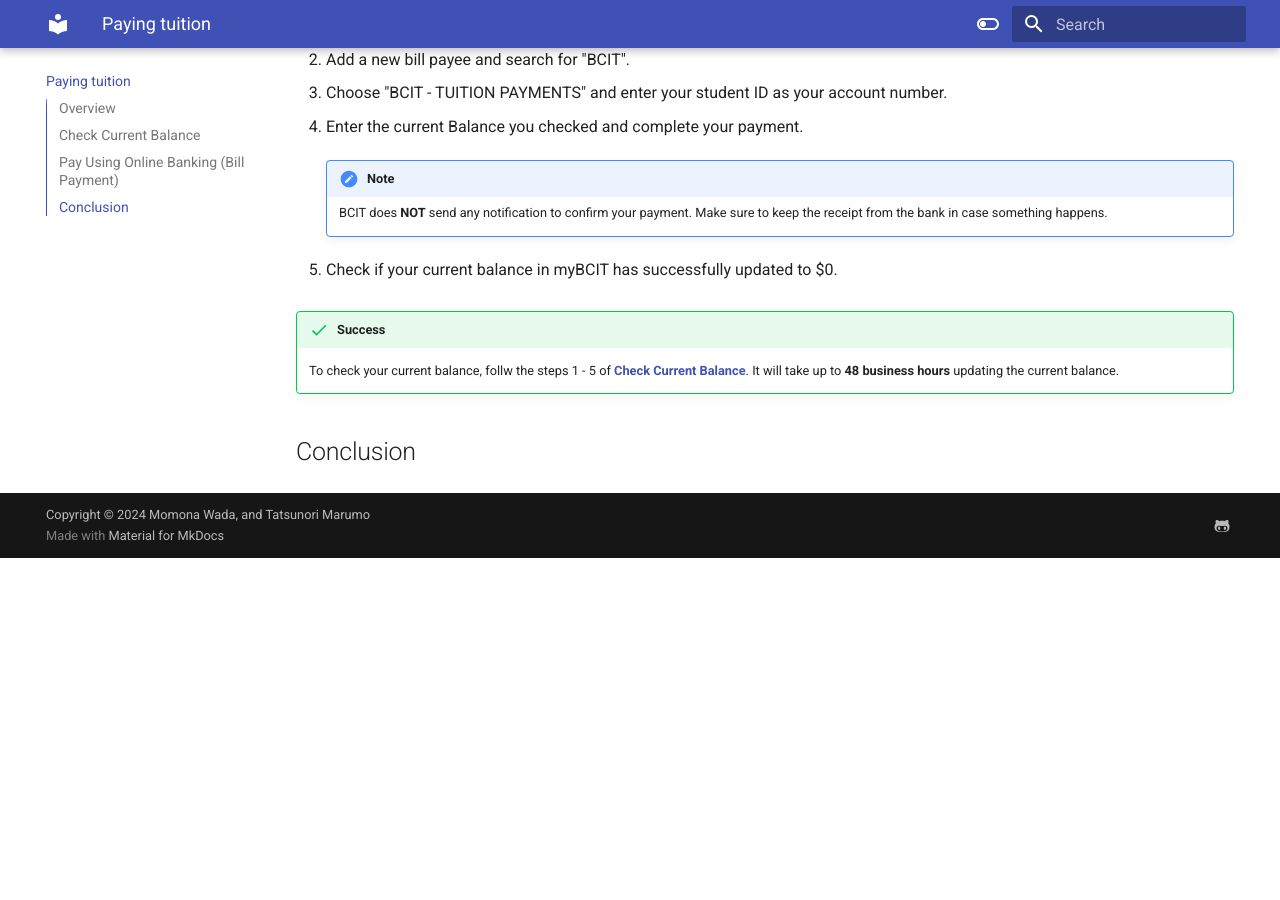
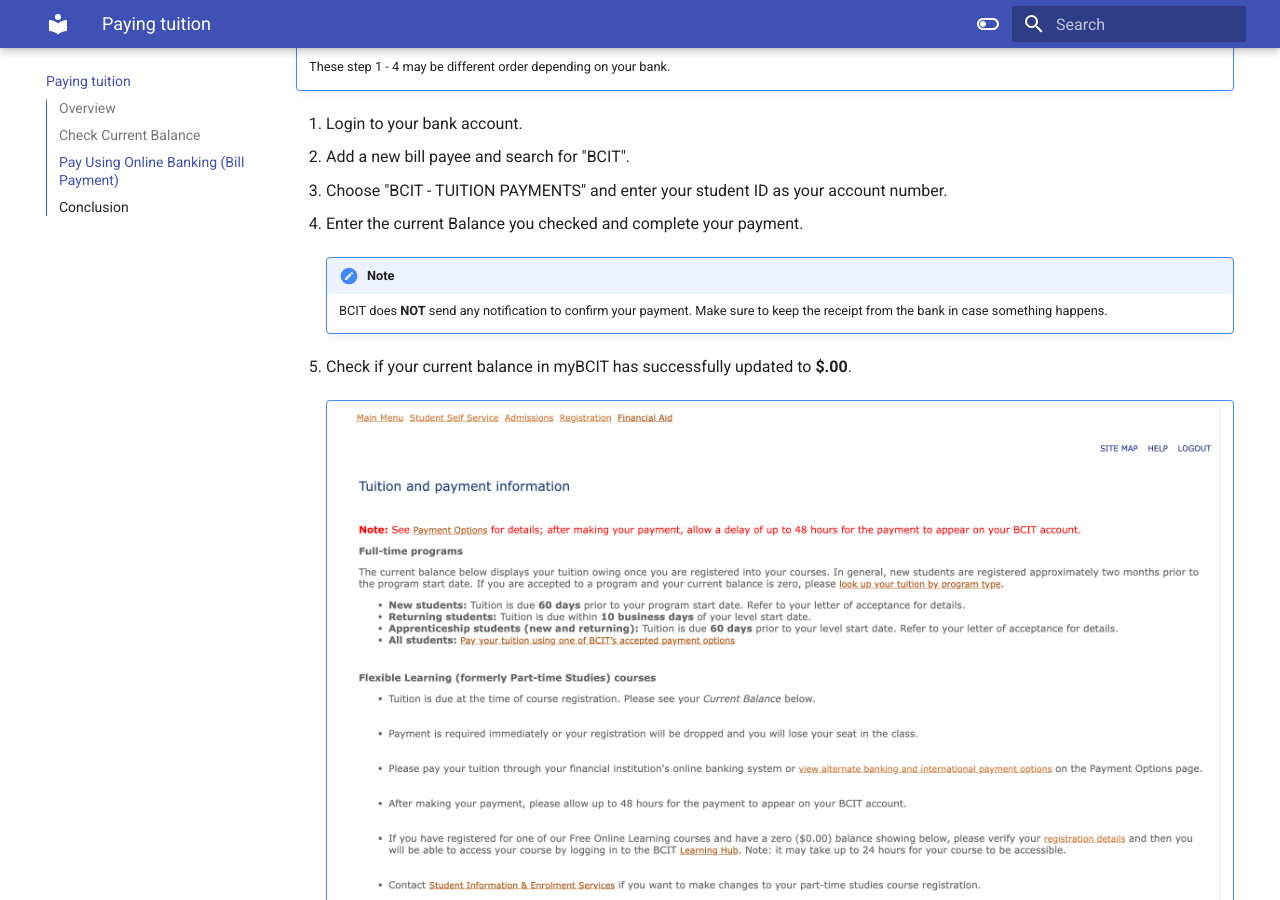
Before and after one commit to TatsunoriMarumo/myBCIT-Guide, an MkDocs documentation site: the page built from docs/paying-tuition.md, in a window 1280 px wide and 900 px high, scrolled down 4061 px. Built offline with MkDocs 1.6.1 and Material for MkDocs 9.7.7, drawn with Linux system fonts in a browser that asks for light colours; nearby versions of some CDN libraries; comment, search, counter and statistics services are not loaded; before the commit the page ends 4619 px from its top, so only the background shows below that; some of the changed text lies outside the part shown.

Commit message:
Change images

```diff
--- a/docs/paying-tuition.md
+++ b/docs/paying-tuition.md
@@ -50,10 +54,13 @@
     !!!Note
         BCIT does **NOT** send any notification to confirm your payment. Make sure to keep the receipt from the bank in case something happens.
 
-5. Check if your current balance in myBCIT has successfully updated to $0.
-!!! Success
-    To check your current balance, follw the steps 1 - 5 of **[Check Current Balance](#check-current-balance)**.
-    It will take up to **48 business hours** updating the current balance.
+5. Check if your current balance in myBCIT has successfully updated to **$.00**.
+
+    !!! Note ""
+        ![Image of Student Self Service](\Assets\paying-tuition-image\current-balance-after.png)
+    !!! Success
+        To check your current balance, follw the steps 1 - 5 of **[Check Current Balance](#check-current-balance)**.
+        It will take up to **48 business hours** updating the current balance.
 
 
 
```
Also changed, not shown: other parts of docs/paying-tuition.md (+5 -1 lines), docs/setting-up-email.md (+10 -5 lines), docs/Assets/paying-tuition-image/current-balance-after.png (added), docs/Assets/paying-tuition-image/current-balance.png, docs/Assets/setting-up-email-image/click-my-mail.png, 5 other files.
